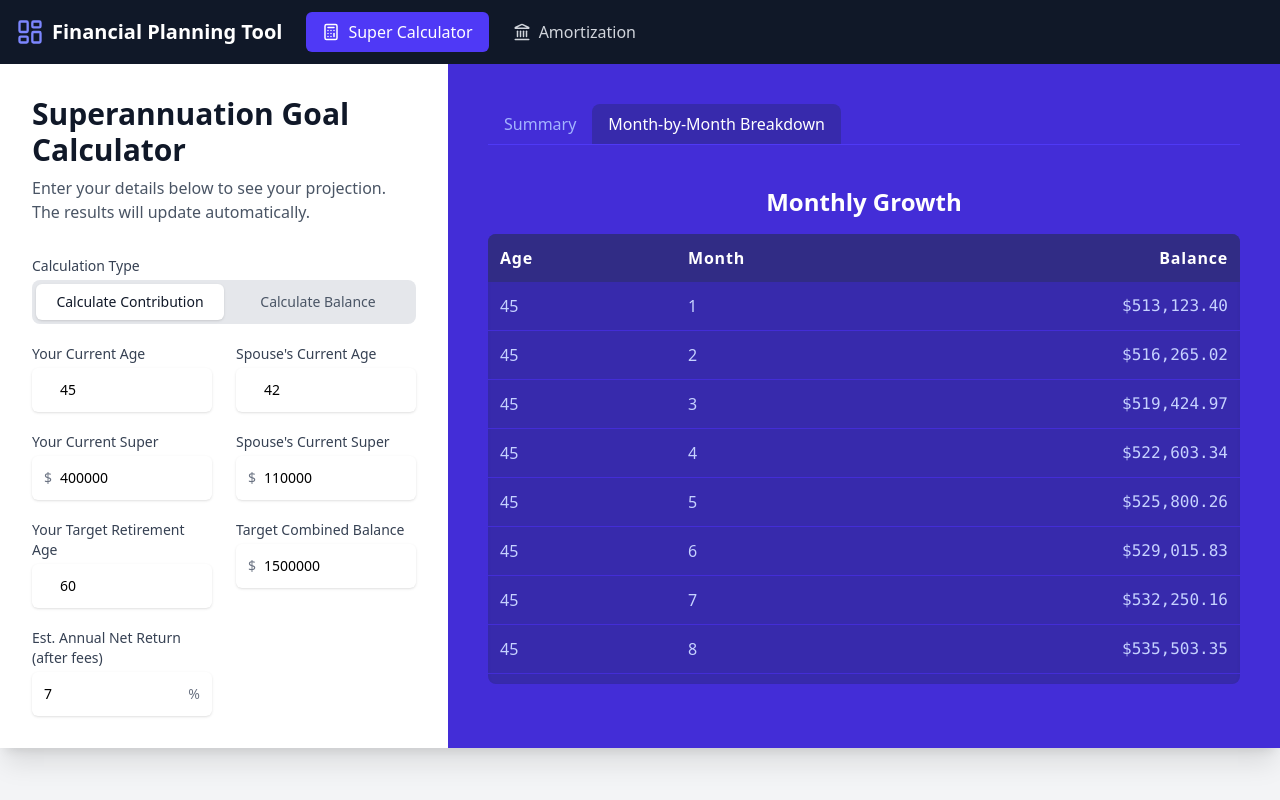
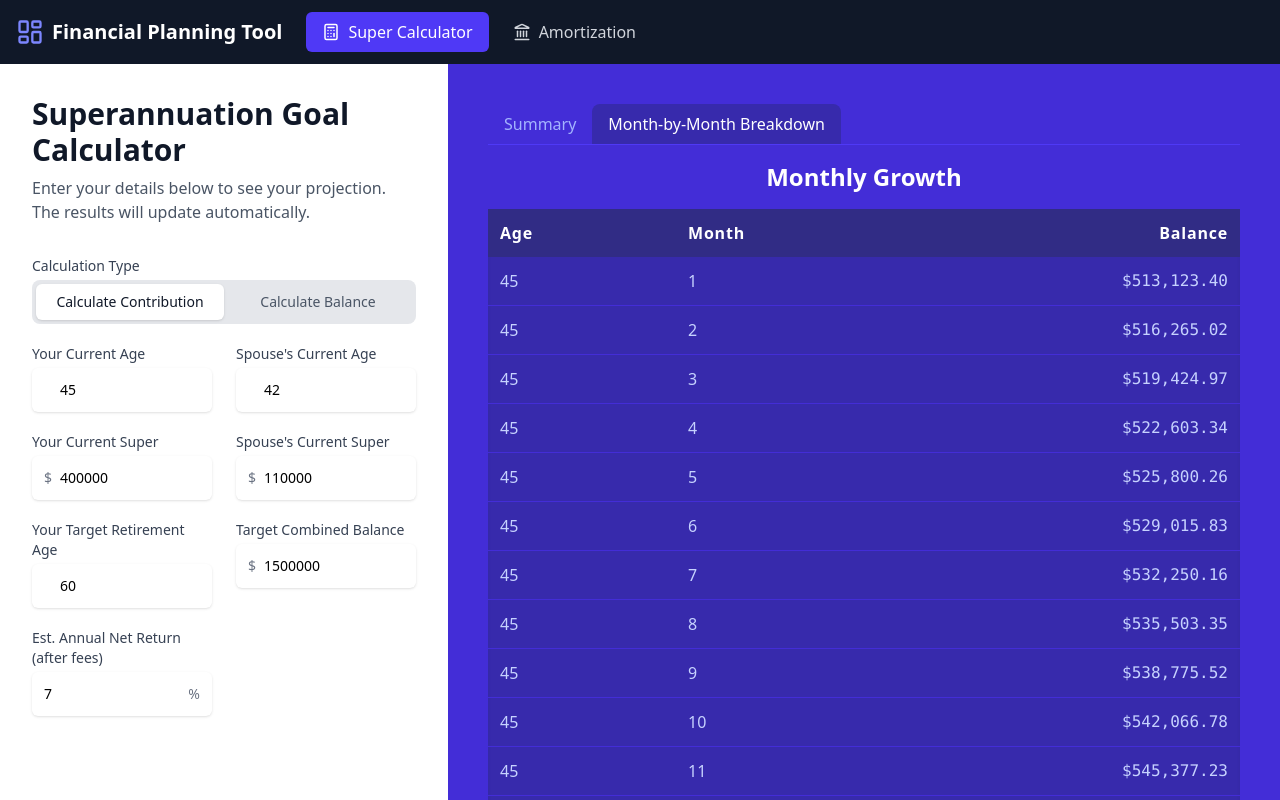
Before and after one commit to vbhargav80/fin-planner, a React (Vite) app: page / in a window 1280 px wide. Both pictures are taken after a click on the button "Month-by-Month Breakdown". Shown: the top 800 px of the page. Built offline with nearby package versions, Linux system fonts and the light colour scheme.

Commit message:
refactor SuperBreakdown component to allow table expansion without fixed height

```diff
--- a/src/components/super/SuperBreakdown.tsx
+++ b/src/components/super/SuperBreakdown.tsx
@@ -1,4 +1,3 @@
-
 import React from 'react';
 import type { SuperBreakdownRow } from '../../types/super.types';
 import { formatCurrency } from '../../utils/formatters';
@@ -13,8 +12,9 @@ export const SuperBreakdown: React.FC<SuperBreakdownProps> = ({ breakdownData })
             <h3 className="text-2xl font-bold text-white mb-4 text-center">
                 Monthly Growth
             </h3>
-            <div className="bg-indigo-800 rounded-lg shadow-inner overflow-hidden" style={{ maxHeight: '450px' }}>
-                <div className="overflow-y-auto h-full" style={{ maxHeight: '450px' }}>
+
+            {/* Allow the table to expand naturally; no fixed maxHeight or inner scroll */}
+            <div className="bg-indigo-800 rounded-lg shadow-inner overflow-visible">
                 <table className="w-full text-left table-fixed">
                     <thead className="bg-indigo-900 sticky top-0">
                     <tr>
@@ -40,6 +40,5 @@ export const SuperBreakdown: React.FC<SuperBreakdownProps> = ({ breakdownData })
                 </table>
             </div>
         </div>
-        </div>
     );
 };
```
Lines whose indentation alone changed are shown as unchanged.
